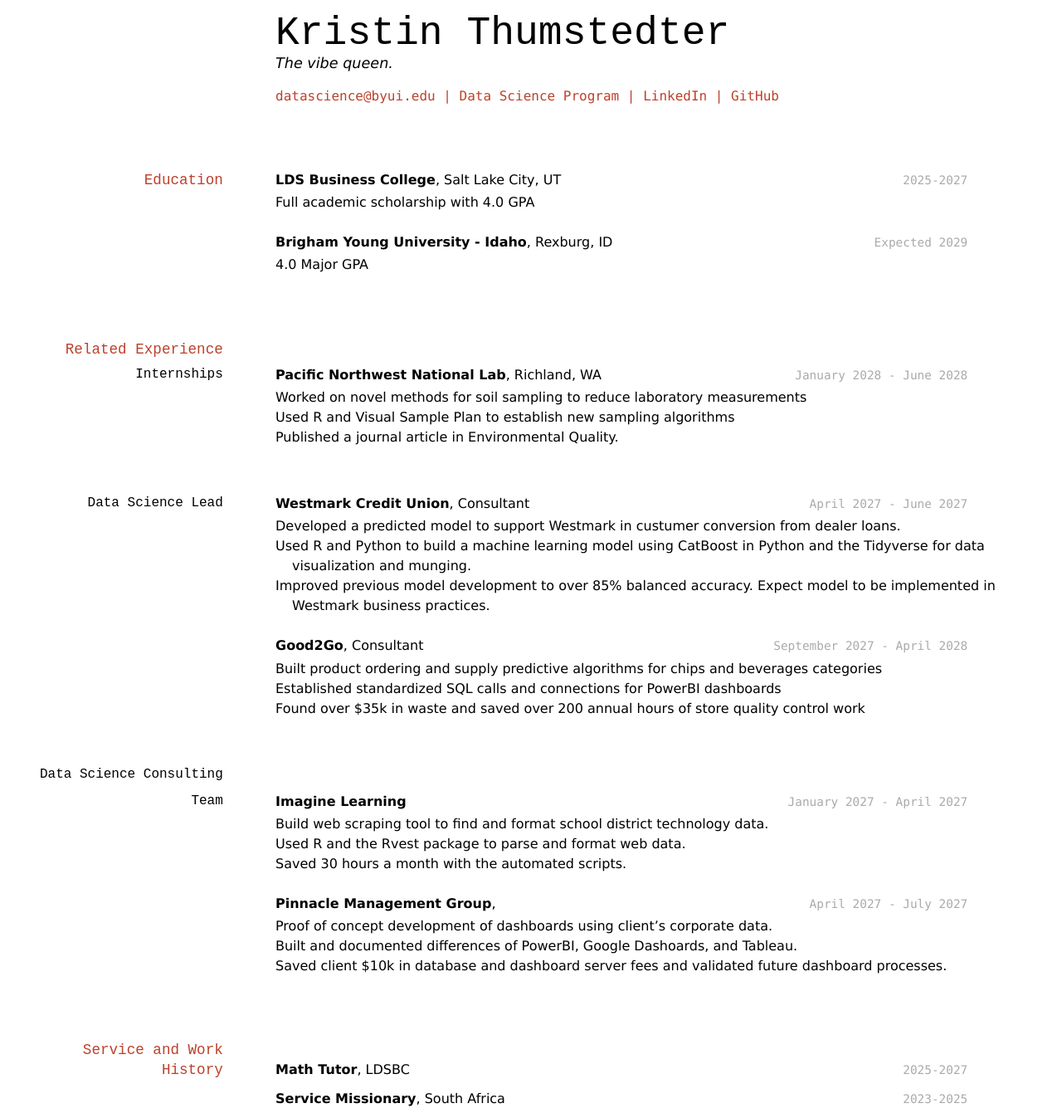
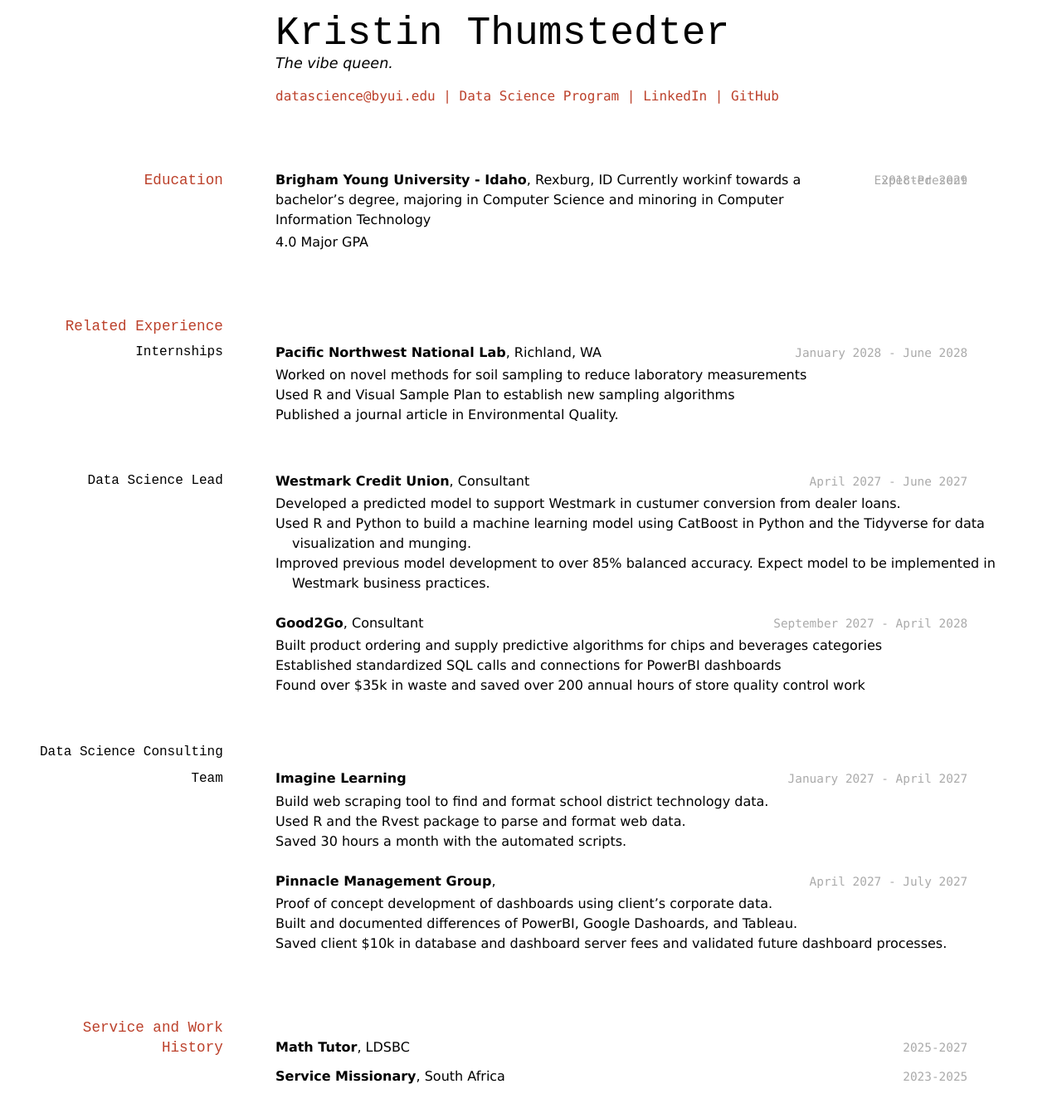
Before and after one commit to byuids-resumes/thumstedterk_resume, a Jekyll site: the page built from docs/index.md, in a window 1280 px wide. Shown: the whole page at 83% size. Built offline with Jekyll 4.4.1, drawn with Linux system fonts in a browser that asks for light colours; after the commit the page ends 1320 px from its top, so only the background shows below that.

Commit message:
Update index.md

```diff
--- a/docs/index.md
+++ b/docs/index.md
@@ -16,14 +16,10 @@ The vibe queen.
 
 ## Education
 
-`2025-2027`
-__LDS Business College__, Salt Lake City, UT
-
-- Full academic scholarship with 4.0 GPA
-
+`2018-Present`
 `Expected 2029`
 __Brigham Young University - Idaho__, Rexburg, ID
-
+Currently workinf towards a bachelor's degree, majoring in Computer Science and minoring in Computer Information Technology
 - 4.0 Major GPA
 
 
```
